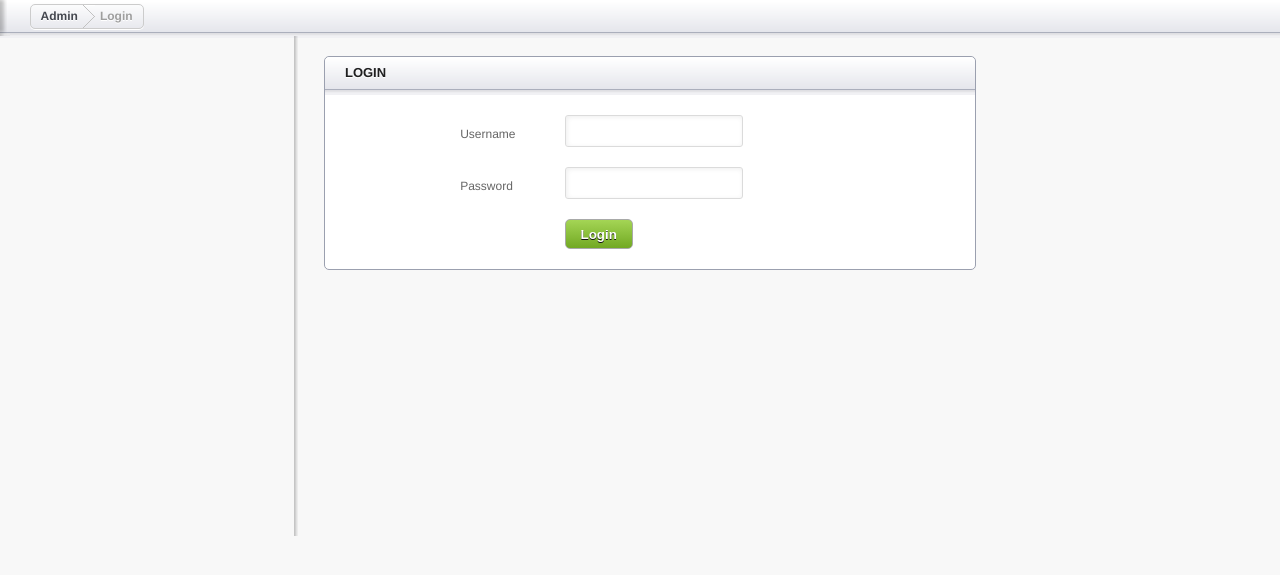
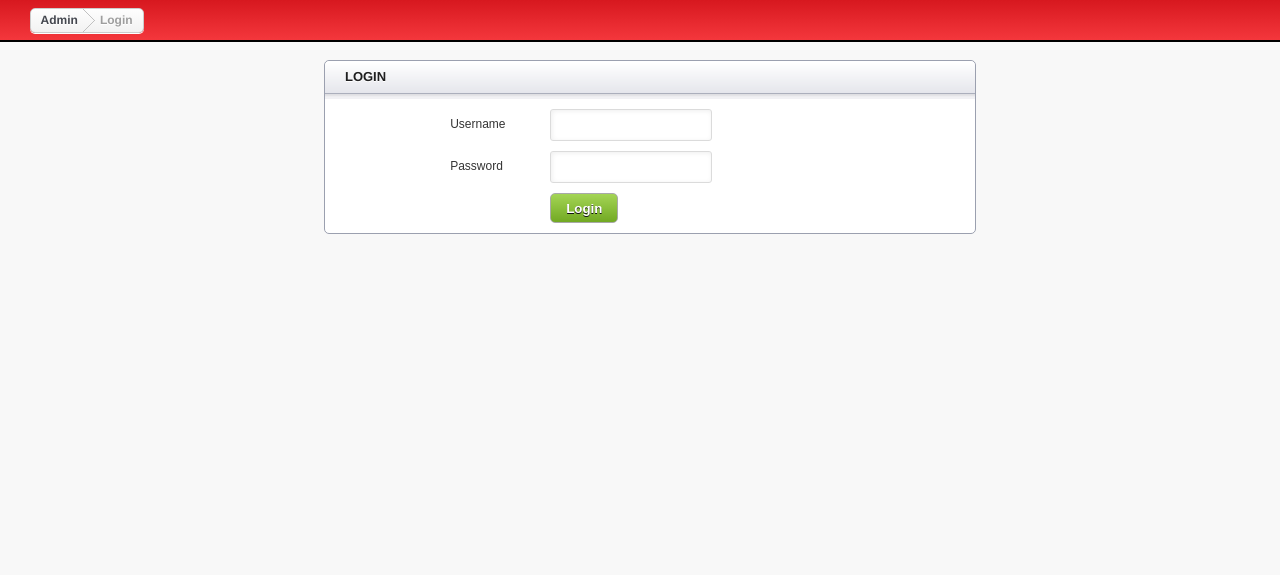
Before and after one commit to lftechnologyinc/hack_codejammers, a PHP site: page /hack_codejammers/ in a window 1280 px wide. Shown: the part 55-630 px from the top of the page. Run offline with PHP 8.4, Linux system fonts and the light colour scheme.

Commit message:
login page design

```diff
--- a/layout/admin/login.php
+++ b/layout/admin/login.php
@@ -19,7 +19,7 @@
 <!-- end of secondary bar -->
 <aside id="sidebar" style="visibility:hidden;">
 </aside>
-<section id="main" class="column">
+<section id="main" class="column no-bg">
   <?php notification::getMessage(); ?>
   <?php $this->getContent(); ?>
 </section>
--- a/system/css/layout.css
+++ b/system/css/layout.css
@@ -90,9 +90,16 @@ background-position: 0 -27px;
 /* Secondary Header Bar */
 
 section#secondary_bar {
-height: 38px;
+height: 40px;
 width: 100%;
-background: #F1F1F4 url(../images/secondary_bar.png) repeat-x;
+background:#D7181F;
+	background: -webkit-gradient(linear, 0 0, 0 bottom, from(#D7181F), to(#F4373C));
+	background: -webkit-linear-gradient(#D7181F, #F4373C);
+	background: -moz-linear-gradient(#D7181F, #F4373C);
+	background: -ms-linear-gradient(#D7181F, #F4373C);
+	background: -o-linear-gradient(#D7181F, #F4373C);
+	background: linear-gradient(#D7181F, #F4373C);
+border-bottom:2px solid #000;
 }
 
 section#secondary_bar .user {
@@ -139,7 +146,7 @@ background: url(../images/icn_logout.png) center no-repeat;
 section#secondary_bar .breadcrumbs_container {
 float: left;
 width: 77%;
-background: url(../images/secondary_bar_shadow.png) no-repeat left top;
+/*background: url(../images/secondary_bar_shadow.png) no-repeat left top;*/
 height: 38px;
 }
 
@@ -154,7 +161,14 @@ border-radius: 5px;
 -moz-box-shadow: 0 1px 0 #fff;
 box-shadow: 0 1px 0 #fff;
 height: 23px;
-margin: 4px 3%;
+margin: 8px 3%;
+background: #fefefe;
+	background: -webkit-gradient(linear, 0 0, 0 bottom, from(#fefefe), to(#f2f2f2));
+	background: -webkit-linear-gradient(#fefefe, #f2f2f2);
+	background: -moz-linear-gradient(#fefefe, #f2f2f2);
+	background: -ms-linear-gradient(#fefefe, #f2f2f2);
+	background: -o-linear-gradient(#fefefe, #f2f2f2);
+	background: linear-gradient(#fefefe, #f2f2f2);
 }
 
 .breadcrumbs a {
@@ -882,12 +896,68 @@ padding: 10px 0;
 text-indent: 40px;
 font-size: 14px;}
 
+/**==================================form basic**==========================================**/
+.control-group {
+	height: auto;
+	overflow: hidden;
+	margin: 0 0 10px 0;
+	width: auto;
+}
+.control-group label {
+	float: left;
+	font: 12px/30px Arial, Helvetica, sans-serif;
+	color: #343434;
+	display: block;
+}
+.control-group input[type=text], .control-group input[type=password] {
+	float: left;
+	border: 1px solid #DBDBDB;
+	box-shadow: 1px 1px 5px #EEEEEE inset;
+	font-family: "Trebuchet MS", Arial, Helvetica, sans-serif;
+	height: 30px;
+	padding: 0 5px;
+	text-decoration: none;
+	border-radius:3px;
+	-moz-border-radius:3px;
+	-webkit-border-radius:3px;
+}
+.control-group .controls {
+	float: left;
+}
+.control-group select {
+	height: 30px;
+	padding: 5px;
+	background: #fff;
+	border: 1px solid #DBDBDB;
+	font: 12px "Trebuchet MS", Arial, Helvetica, sans-serif;
+}
+
+.control-group label.error{
+	float:none;
+	margin:0;
+	line-height:20px;
+	}
+
+.control-group span{
+	line-height:30px;
+	margin:0 5px;
+	}
+
+.control-group .label_width{
+	width:100px;
+	}
+ .control-group .input_width{
+	 width:150px;
+	 }
+
+.form-wrap{
+	width:400px;
+	margin:10px auto;
+	}
 
 
 
-.display-n {
-	display: none;
-}
+
 
 .btn-small{
 	font:14px/25px Arial, Helvetica, sans-serif !important;
@@ -929,7 +999,7 @@ font-size: 14px;}
 		color:#fff;
 	}
 
-/**float**/
+/**==================================tools==========================================**/
 .float-none {
 	float: none !important;
 }
@@ -944,48 +1014,11 @@ font-size: 14px;}
 	margin:20px !important;
 	}
 
-.control-group {
-	height: auto;
-	overflow: hidden;
-	margin: 0 0 5px 0;
-	width: auto;
-}
-.control-group label {
-	float: left;
-	font: 12px/30px Arial, Helvetica, sans-serif;
-	color: #343434;
-	display: block;
-}
-.control-group input[type=text], .control-group input[type=password] {
-	float: left;
-	border: 1px solid #DBDBDB;
-	box-shadow: 1px 1px 5px #EEEEEE inset;
-	font-family: "Trebuchet MS", Arial, Helvetica, sans-serif;
-	height: 30px;
-	padding: 0 5px;
-	text-decoration: none;
-	border-radius:3px;
-	-moz-border-radius:3px;
-	-webkit-border-radius:3px;
-}
-.control-group .controls {
-	float: left;
-}
-.control-group select {
-	height: 30px;
-	padding: 5px;
-	background: #fff;
-	border: 1px solid #DBDBDB;
-	font: 12px "Trebuchet MS", Arial, Helvetica, sans-serif;
-}
-
-.control-group label.error{
-	float:none;
-	margin:0;
-	line-height:20px;
+.no-bg{
+	background:none !important
 	}
 
-.control-group span{
-	line-height:30px;
-	margin:0 5px;
-	}
+.display-n {
+	display: none;
+}
+/**==================================tools**==========================================**/
--- a/views/admin/login.php
+++ b/views/admin/login.php
@@ -1,29 +1,32 @@
 <article class="module width_3_quarter">
-	<header><h3>Login</h3></header>
-	<div class="module_content">
-		<form action="index.php?controller=user&action=doLogin" method="post">
+  <header>
+    <h3>Login</h3>
+  </header>
+  <div class="module_content">
+    <form action="index.php?controller=user&action=doLogin" method="post">
+      <div class="form-wrap">
+        <div class="control-group">
+          <label class="label_width">Username</label>
+          <div class="controls">
+            <input class="input_width" type="text" name="username"/>
+          </div>
+        </div>
+        <div class="control-group">
+          <label class="label_width">Password</label>
+          <div class="controls">
+            <input class="input_width" type="password" name="password"/>
+          </div>
+        </div>
+        <div class="control-group">
+          <label class="label_width">&nbsp;</label>
+          <div class="controls">
+            <input class="btn-green" type="submit" name="submit" value="Login"/>
+          </div>
+        </div>
+      </div>
+      <!--end of from wrap-->
 
-
-
-
-
-			<table align="center" width="400" cellpadding="5" cellspacing="5">
-			<tr>
-					<td><label>Username</label></td>
-					<td><div class="control-group"><input type="text" name="username"/></div></td>
-				</tr>
-               <tr>
-					<td><label>Password</label></td>
-					<td><div class="control-group"><input type="password" name="password"/></div></td>
-
-				</tr>
-			<tr>
-
-					<td></td>
-					<td><input class="btn-green" type="submit" name="submit" value="Login"/></td>
-
-				</tr>
-			</table>
-		</form>
-	</div>
-</article><!-- end of styles article -->
+    </form>
+  </div>
+</article>
+<!-- end of styles article -->
```
